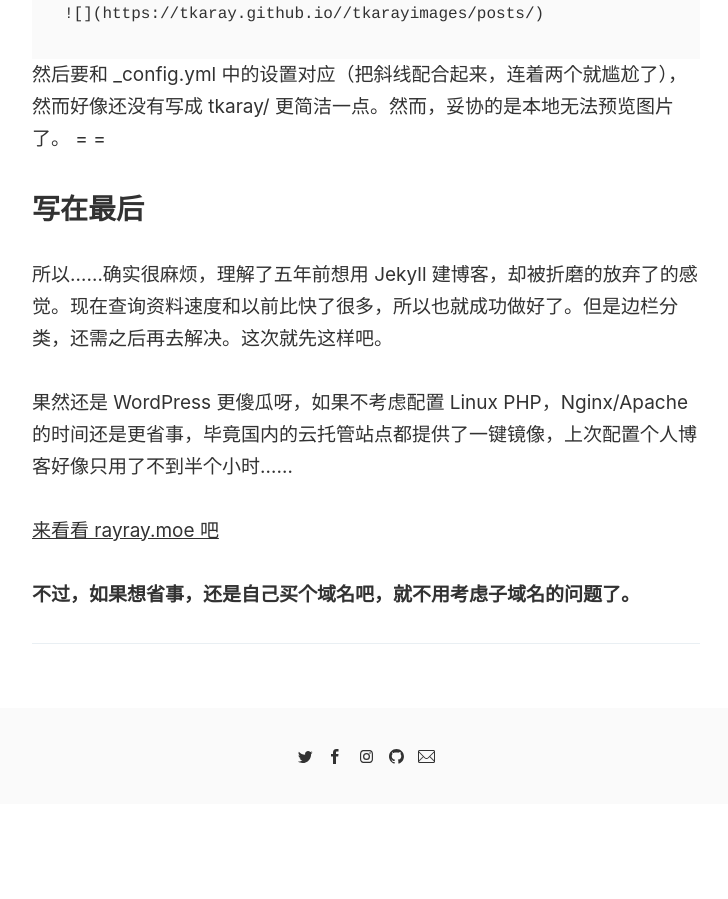
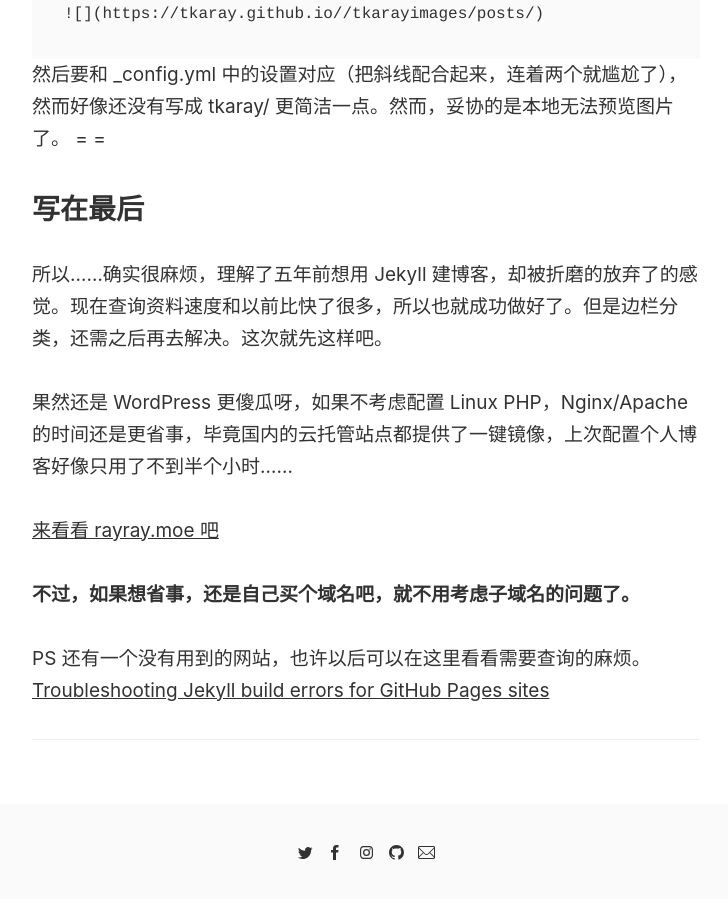
Before and after one commit to tkaray/tkaray.github.io, a Jekyll site: the page built from _posts/2020-03-20-Config Jekyll.md, in a window 1280 px wide and 900 px high, scrolled down 3537 px. Shown: the whole window, without its empty margins (274-1002 px from the left). Built offline with Jekyll 4.4.1, drawn with Linux system fonts in a browser that asks for light colours; comment, search, counter and statistics services are not loaded; before the commit the page ends 4341 px from its top, so only the background shows below that.

Commit message:
change readme and adjust blogs

```diff
--- a/_includes/navigation.html
+++ b/_includes/navigation.html
@@ -2,6 +2,8 @@
   {% unless page.name == '404.md' %}
     {% if page.title %}
       <li class='c-nav__item' role='presentation'>
+        <a class='c-nav__link' href='https://github.com/tkaray'>My GitHub</a>
+        <a class='c-nav__link' href='https://www.zhihu.com/people/feng-rui-82-22'>My Zhihu</a>
         <a class='c-nav__link' href='{{ page.url | prepend: site.baseurl }}'>{{ page.title }}</a>
       </li>
     {% endif %}
--- a/_posts/2020-03-20-Config Jekyll.md
+++ b/_posts/2020-03-20-Config Jekyll.md
@@ -105,3 +105,6 @@ https://tkaray.github.io/tkaray/
 
 
 **不过，如果想省事，还是自己买个域名吧，就不用考虑子域名的问题了。**
+
+PS 还有一个没有用到的网站，也许以后可以在这里看看需要查询的麻烦。
+[Troubleshooting Jekyll build errors for GitHub Pages sites](https://help.github.com/en/github/working-with-github-pages/troubleshooting-jekyll-build-errors-for-github-pages-sites)
```
Also changed, not shown: _posts/2020-03-19-Original Readme Guide.md (+0 -1 lines), README.md.
